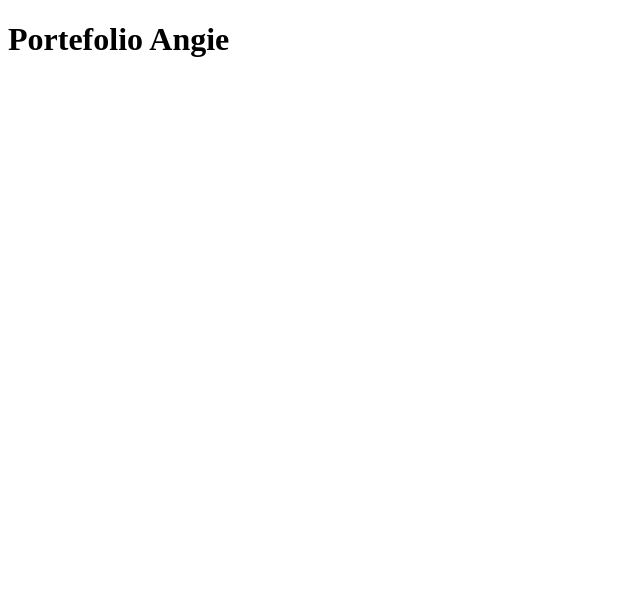
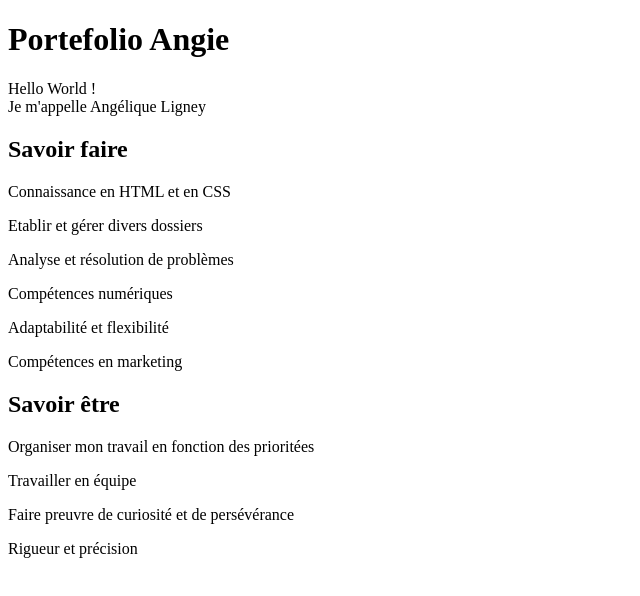
Before and after one commit to Angie-one/angelCode.bwb, a plain HTML site: page angelcode/index.html in a window 1280 px wide. Shown: the whole page, without its empty margins (0-640 px from the left). Drawn offline with Linux system fonts and the light colour scheme.

Commit message:
Compétences

```diff
--- a/angelcode/index.html
+++ b/angelcode/index.html
@@ -9,5 +9,23 @@
 <body>
     <h1>Portefolio Angie</h1>
 
+    <p>Hello World ! <br> Je m'appelle Angélique Ligney <br></p>
+
+    <h2>Savoir faire</h2>
+
+    <p>Connaissance en HTML et en CSS</p>
+    <p>Etablir et gérer divers dossiers</p>
+    <p>Analyse et résolution de problèmes</p>
+    <p>Compétences numériques</p>
+    <p>Adaptabilité et flexibilité</p>
+    <p>Compétences en marketing</p>
+
+    <h2>Savoir être</h2>
+
+    <p>Organiser mon travail en fonction des prioritées</p>
+    <p>Travailler en équipe</p>
+    <p>Faire preuvre de curiosité et de persévérance</p>
+    <p>Rigueur et précision</p>
+
 </body>
 </html>
```
